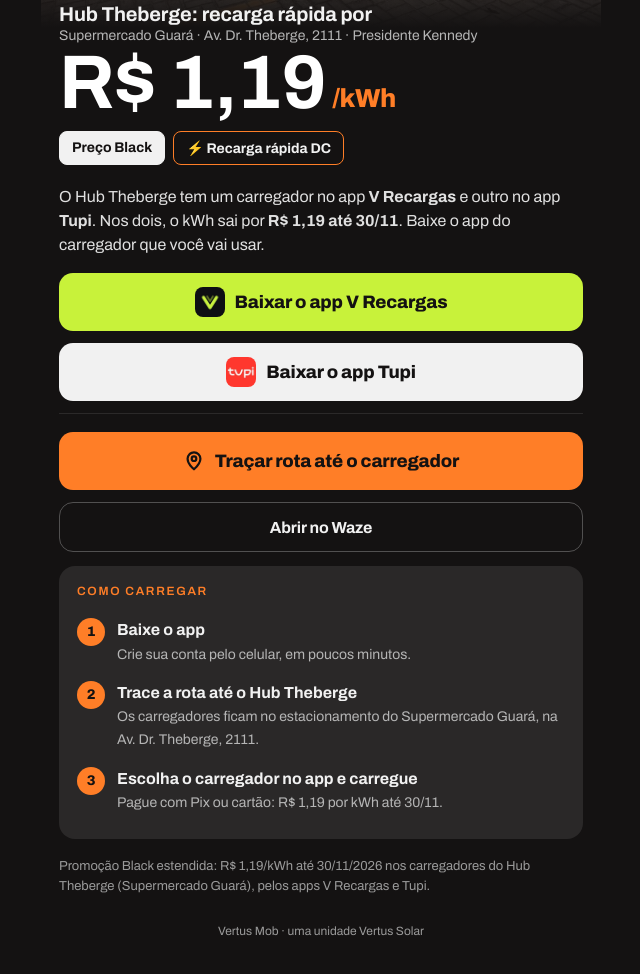
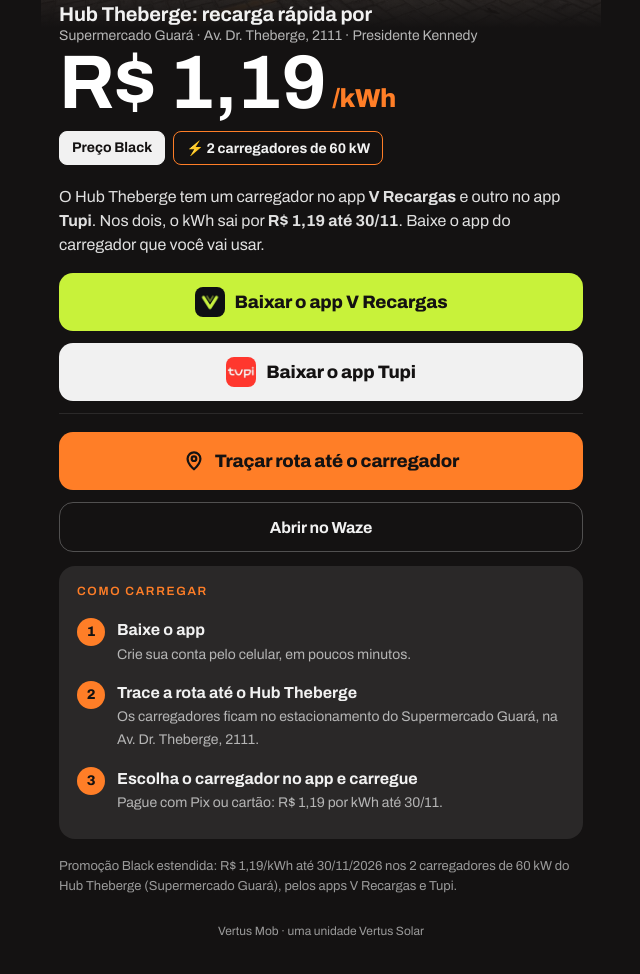
Before and after one commit to jvlima86/landing-page-vertus-carregadores-google, a plain HTML site: page black-theberge.html in a window 1280 px wide. Shown: the part 420-1394 px from the top of the page, without its empty margins (319-959 px from the left). Drawn offline with Linux system fonts and the light colour scheme.

Commit message:
Black Theberge: informa 2 carregadores de 60 kW
Co-Authored-By: Claude Opus 5.5 <noreply@anthropic.com>

```diff
--- a/black-theberge.html
+++ b/black-theberge.html
@@ -6,7 +6,7 @@
 <meta name="viewport" content="width=device-width, initial-scale=1, viewport-fit=cover">
 <meta name="theme-color" content="#141212">
 <meta name="robots" content="noindex, nofollow">
-<meta name="description" content="Black estendida no Hub Theberge: recarga rápida por R$ 1,19/kWh até 30/11, pelos apps V Recargas e Tupi.">
+<meta name="description" content="Black estendida no Hub Theberge: 2 carregadores de 60 kW por R$ 1,19/kWh até 30/11, pelos apps V Recargas e Tupi.">
 <link rel="icon" href="/assets/favicon-32.png" sizes="32x32">
 <link rel="apple-touch-icon" href="/assets/favicon-180.png">
 <link rel="preconnect" href="https://fonts.googleapis.com">
@@ -73,7 +73,7 @@ fbq('track','PageView');
     <h1>Hub Theberge: recarga rápida por</h1>
     <p class="sub">Supermercado Guará · Av. Dr. Theberge, 2111 · Presidente Kennedy</p>
     <div class="preco"><b>R$ 1,19</b><span>/kWh</span></div>
-    <div class="chips"><span class="chip s">Preço Black</span><span class="chip">⚡ Recarga rápida DC</span></div>
+    <div class="chips"><span class="chip s">Preço Black</span><span class="chip">⚡ 2 carregadores de 60 kW</span></div>
     <p class="explica">O Hub Theberge tem um carregador no app <b>V Recargas</b> e outro no app <b>Tupi</b>. Nos dois, o kWh sai por <b>R$ 1,19 até 30/11</b>. Baixe o app do carregador que você vai usar.</p>
     <a class="btn btn-app" style="background:#C8F23A;color:#141212" href="https://play.google.com/store/apps/details?id=app.vrecargas" data-android="app.vrecargas" data-ios="https://apps.apple.com/br/app/id6783077410" data-evento="BaixarApp" data-app="V Recargas">
       <img src="/assets/apps/v-recargas.webp" alt="" class="ico">Baixar o app V Recargas
@@ -92,7 +92,7 @@ fbq('track','PageView');
         <li><span><b>Escolha o carregador no app e carregue</b><small>Pague com Pix ou cartão: R$ 1,19 por kWh até 30/11.</small></span></li>
       </ol>
     </div>
-    <p class="nota">Promoção Black estendida: R$ 1,19/kWh até 30/11/2026 nos carregadores do Hub Theberge (Supermercado Guará), pelos apps V Recargas e Tupi.</p>
+    <p class="nota">Promoção Black estendida: R$ 1,19/kWh até 30/11/2026 nos 2 carregadores de 60 kW do Hub Theberge (Supermercado Guará), pelos apps V Recargas e Tupi.</p>
     <p class="rodape">Vertus Mob · uma unidade Vertus Solar</p>
   </div>
 </main>
```
